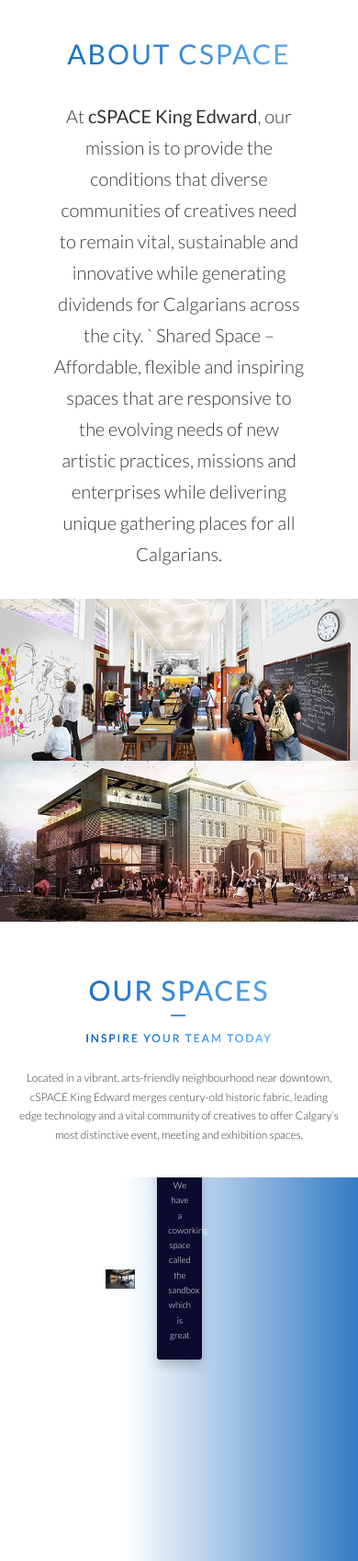
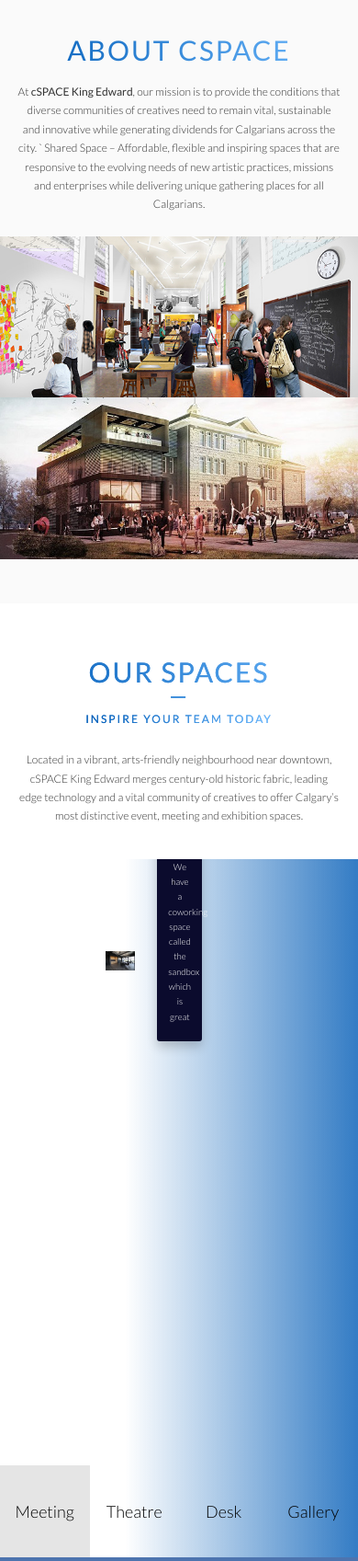
Before and after one commit to OnyxMemory/cohort1-cSpace, a Flask app: page / in a window 390 px wide. Shown: the part 844-2541 px from the top of the page at 92% size. Run offline with Flask 2, Linux system fonts and the light colour scheme; parts of the project's set-up code (start-up, migrations or seed data) failed here and were passed over; some libraries are stand-ins or nearby versions; grey boxes are pictures that could not be loaded.

Commit message:
edited about page

```diff
--- a/src/templates/index.html
+++ b/src/templates/index.html
@@ -60,6 +60,7 @@
             <a href="#events" class="bottom-nav__link">Events</a>
         </div>
     </div>
+
     <section id="about" class="section-about">
         <div class="aboutcontainer">
             <div class="row">
@@ -80,7 +81,7 @@
             </div>
         </div>
     </section>
-    <section id="spaces" class="section-spaces">
+    <section id="spaces" class="section-spaces hidden-md-down">
         <div class="section-spaces__heading">
             <div class="u-center-text">
                 <h2 class="heading-secondary u-margin-bottom-small">
@@ -94,8 +95,8 @@
                 </p>
             </div>
         </div>
-        <div id="spaces-carousel" class="carousel slide" data-ride="" data-interval="4000">
-            <div class="carousel-inner">
+        <div id="spaces-carousel" class="carousel slide" data-ride="carousel" data-interval="4000">
+            <div class="carousel-inner hidden-md-down">
                 <ol class="carousel-indicators">
                     <li data-target="#spaces-carousel" data-slide-to="0" class="active">
                         <div class="text">Meeting</div>
--- a/src/templates/resources/css/main.css
+++ b/src/templates/resources/css/main.css
@@ -381,17 +381,17 @@ input[type=submit]:hover {
 
 /*------------- About Section -----------------*/
 .section-about{
-  background: #fff;
+  background: #fafafa;
+  padding: 10rem 0;
 }
 
 .about-maintext{
     text-align: justify;
-    margin-bottom: 20px;
     text-align: center;
     font-size: 20px;
     margin-top: 30px;
-    width: 70%;
-    margin-left: 15%;
+    width: 80%;
+    margin: 2rem auto;
 
 }
 
--- a/src/templates/resources/css/media-queries/mobile.css
+++ b/src/templates/resources/css/media-queries/mobile.css
@@ -83,6 +83,43 @@
     /* ============================================================================================== */
     /* SECTIONS */
     /* ============================================================================================== */
+    .section-about{
+        padding: 6rem 0 8rem 0;
+
+      }
+
+      .about-maintext{
+          text-align: center;
+          margin: 0 auto;
+          text-align: center;
+          font-size: 2rem;
+          width: 90%;
+          margin-bottom: 2rem;
+      }
+
+      .aboutheading-secondary {
+            margin: 0 0 3rem 0;
+      }
+
+      .aboutcontainer {
+        text-align: center;
+      }
+
+
+      .aboutimg2 {
+          position: relative;
+          top: 0;
+          left: 0;
+          width: 100%;
+      }
+
+      .aboutimg1 {
+          position: relative;
+          top: 0;
+          left: 0;
+          width: 100%;
+      }
+
 
 
     /*------------- Spaces Section -----------------*/
```
